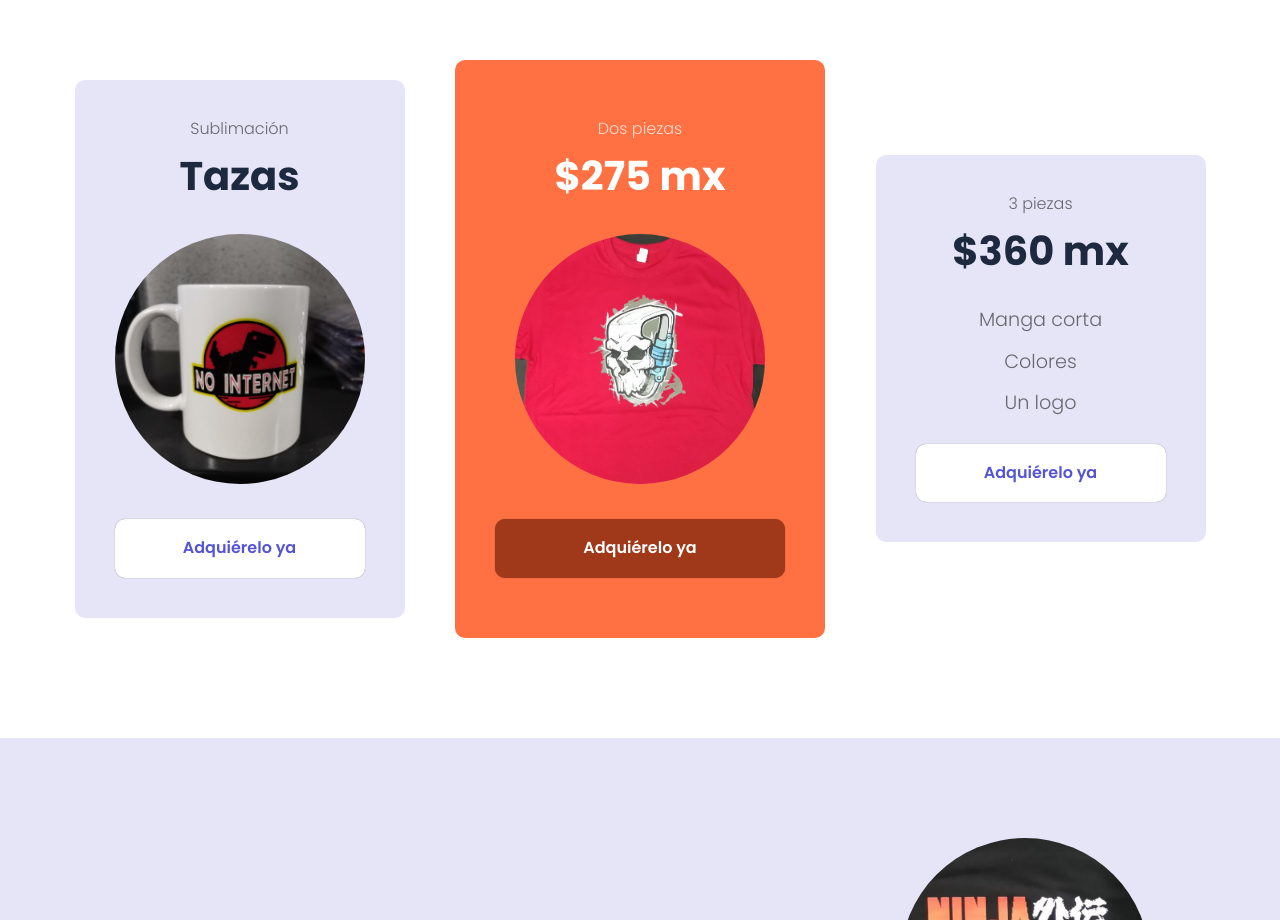
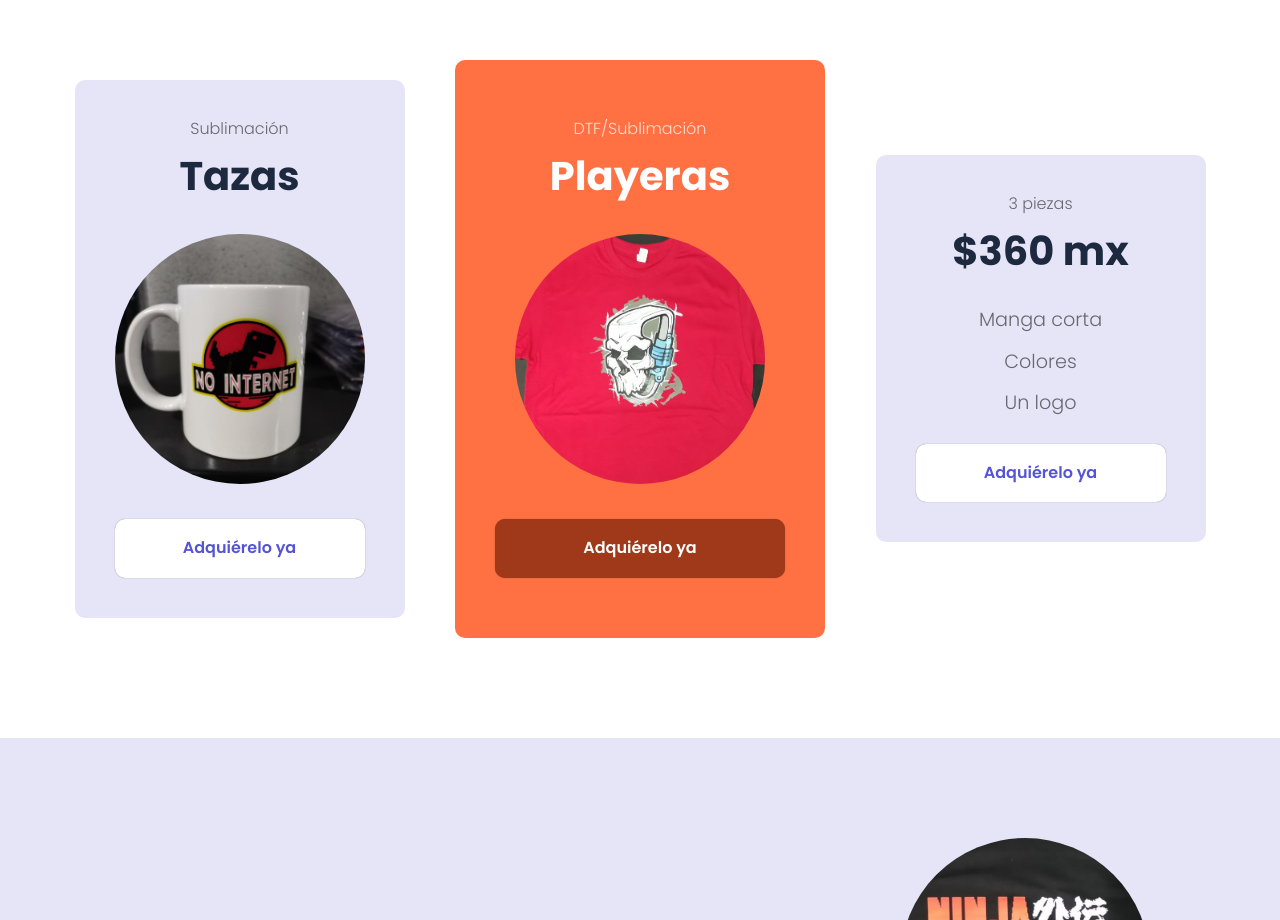
Before and after one commit to jo260846/jo260846.github.io, a plain HTML site: page index.html in a window 1280 px wide. Shown: the part 1960-2880 px from the top of the page. Drawn offline with Linux system fonts and the light colour scheme.

Commit message:
Update index.html

```diff
--- a/index.html
+++ b/index.html
@@ -128,8 +128,8 @@
                 </div>
 
                 <div class="price__element price__element--best">
-                    <p class="price__name">Dos piezas</p>
-                    <h3 class="price__price">$275 mx</h3>
+                    <p class="price__name">DTF/Sublimación
+                    <h3 class="price__price">Playeras</h3>
 
                     <div class="price__items">
                          <figure class="testimony__picture">
```
